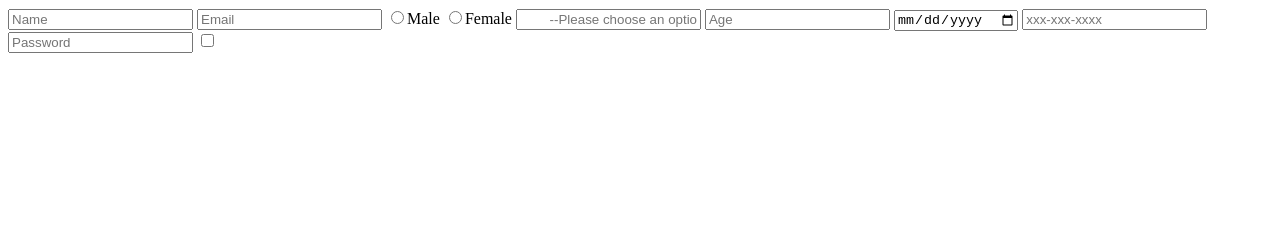
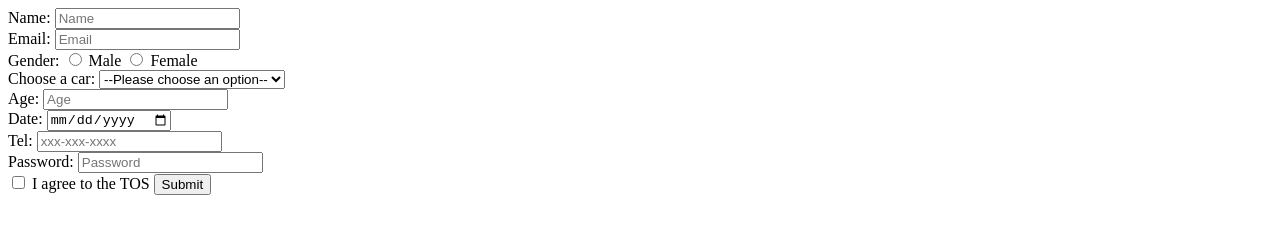
Before and after one commit to acciojob/signup-form-car-AnujDubey01, a website: page main.html in a window 1280 px wide. Drawn offline with Linux system fonts and the light colour scheme.

Commit message:
created a submission

```diff
--- a/main.html
+++ b/main.html
@@ -9,17 +9,46 @@
 <body>
 	<!-- the entire body must be written by student -->
 	<form>
-	<input type="text" id="name" placeholder="Name" required="Yes">
-	<input type="Email" id="email" placeholder="Email" required="Yes">
-	<input type="Radio" id="gender_m" name="Gender" required="Yes">Male
-	<input type="radio" id="gender_f" name="Gender"  required="Yes">Female
-	<input type="Select" id="cars" placeholder="	--Please choose an option--" required="Yes">
-	<input type="number" id="age" placeholder="Age" required="Yes">
-	<input type="date" id="dob"  required="Yes">
-	<input typee="Tel" id="tel" required="No" placeholder="xxx-xxx-xxxx">
-	<input type="password" required="Yes" placeholder="Password" id="password">
-	<input type="checkbox" required="Yes" id="tos">
+		<label for="name">Name: </label>
+	<input type="text" id="name" placeholder="Name" required>
+		<br>
+		<label for="email">Email: </label>
+	<input type="Email" id="email" placeholder="Email" required>
+		<br>
 
+        Gender:
+        <input type="radio" id="gender_m" name="gender" required>
+        <label for="gender_m">Male</label>
+        <input type="radio" id="gender_f" name="gender" required>
+        <label for="gender_f">Female</label>
+        <br>
+
+		 <label for="cars">Choose a car:</label>
+        <select id="cars" required>
+            <option value="" disabled selected>--Please choose an option--</option>
+            <option value="volvo">Volvo</option>
+            <option value="saab">Saab</option>
+            <option value="mercedes">Mercedes</option>
+            <option value="audi">Audi</option>
+        </select>
+        <br>
+
+		<label for="age">Age: </label>
+	<input type="number" id="age" placeholder="Age" required>
+		<br>
+		<label for="date">Date: </label>
+	<input type="date" id="dob"  required>
+		<br>
+		<label for="tel">Tel: </label>
+	<input typee="Tel" id="tel"  placeholder="xxx-xxx-xxxx">
+		<br>
+		<label for="password">Password: </label>
+	<input type="password" required placeholder="Password" id="password"> <br>
+
+
+	<input type="checkbox" required id="tos">
+			<label for="tos">I agree to the TOS</label>
+		 <button type="submit">Submit</button>
 		</form>
     <script type="text/javascript" src="./script.js">
 </script>
```
